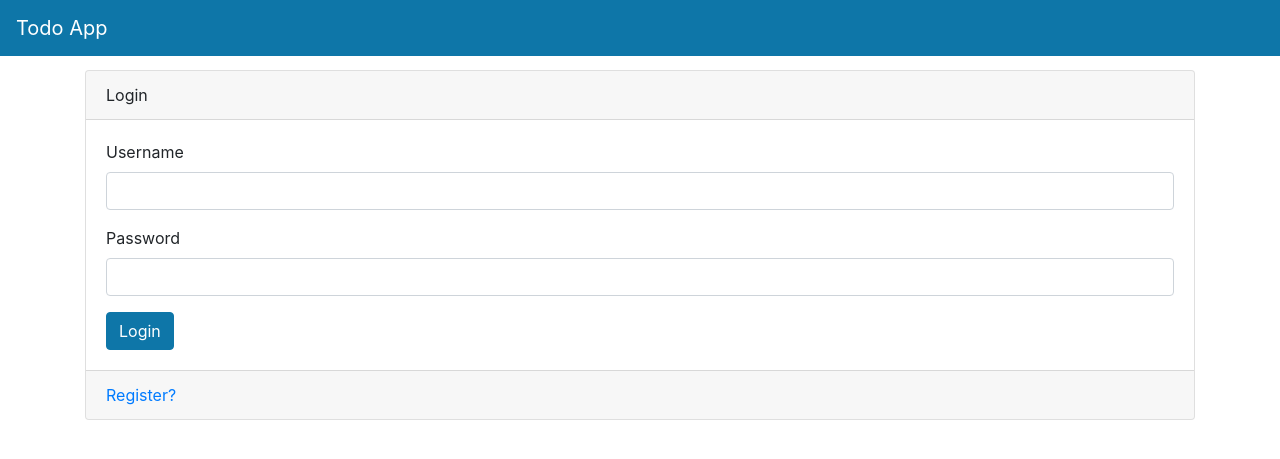
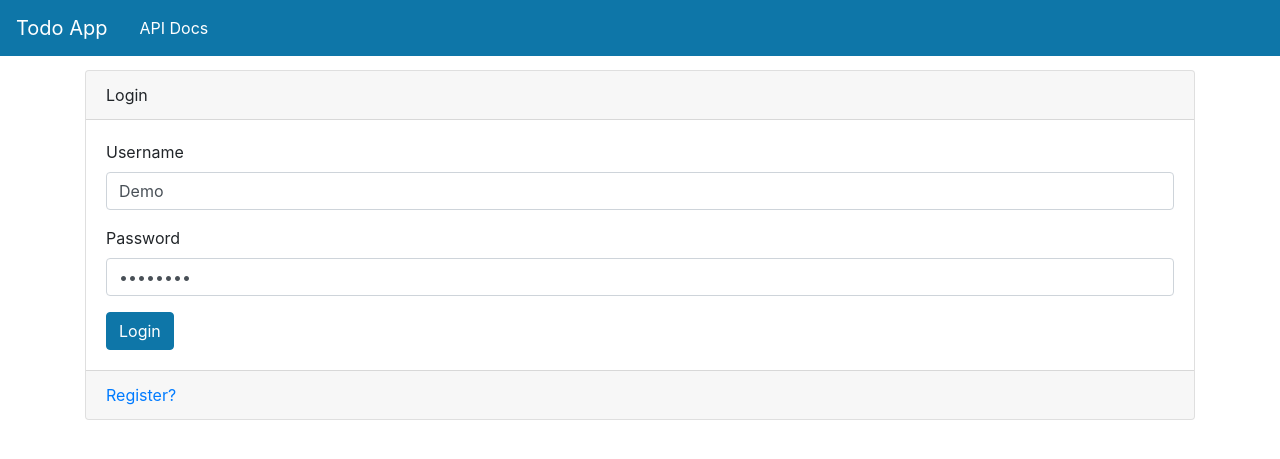
Before and after one commit to jfsarmien2/todo-list-app, a FastAPI app: page /auth/login-page in a window 1280 px wide. Shown: the top 459 px of the page. Run offline with FastAPI, Linux system fonts and the light colour scheme; some libraries are stand-ins or nearby versions.

Commit message:
update code

```diff
--- a/TodoApp/main.py
+++ b/TodoApp/main.py
@@ -14,7 +14,7 @@ app.mount("/static", StaticFiles(directory="TodoApp/static"), name="static")
 
 @app.get("/")
 def test(request: Request):
-    return RedirectResponse(url="/docs", status_code=status.HTTP_302_FOUND)
+    return RedirectResponse(url="/auth/login-page", status_code=status.HTTP_302_FOUND)
 
 
 @app.get("/healthy")
--- a/TodoApp/static/js/base.js
+++ b/TodoApp/static/js/base.js
@@ -26,6 +26,7 @@
                 });
 
                 if (response.ok) {
+                    alert("Todo saved successfully!");
                     form.reset(); // Clear the form
                 } else {
                     // Handle error
--- a/TodoApp/templates/layout.html
+++ b/TodoApp/templates/layout.html
@@ -13,7 +13,6 @@
   {% block content %}
 
   {% endblock %}
-
     <script src="{{ url_for('static', path='/js/jquery-slim.js') }}"></script>
     <script src="{{ url_for('static', path='/js/popper.js') }}"></script>
     <script src="{{ url_for('static', path='/js/bootstrap.js') }}"></script>
--- a/TodoApp/templates/login.html
+++ b/TodoApp/templates/login.html
@@ -10,11 +10,11 @@
             <form id="loginForm">
                 <div class="form-group">
                     <label>Username</label>
-                    <input type="text" class="form-control" name="username" autocomplete="username" required>
+                    <input value="Demo" type="text" class="form-control" name="username" autocomplete="username" required>
                 </div>
                 <div class="form-group">
                     <label>Password</label>
-                    <input type="password" class="form-control" name="password" autocomplete="current-password" required>
+                    <input value="password" type="password" class="form-control" name="password" autocomplete="current-password" required>
                 </div>
                 <button type="submit" class="btn btn-primary">Login</button>
             </form>
--- a/TodoApp/templates/navbar.html
+++ b/TodoApp/templates/navbar.html
@@ -1,6 +1,7 @@
 <div>
   <nav class="navbar navbar-expand-md navbar-dark main-color fixed-top">
     <a class="navbar-brand" href="#">Todo App</a>
+    <a class="nav-link text-white" href="/docs" target="_blank">API Docs</a>
     <button class="navbar-toggler" type="button" data-toggle="collapse" data-target="#navbarNav"
             aria-controls="navbarNav" aria-expanded="false" aria-label="Toggle navigation">
       <span class="navbar-toggler-icon"></span>
```
Also changed, not shown: todos.db.
